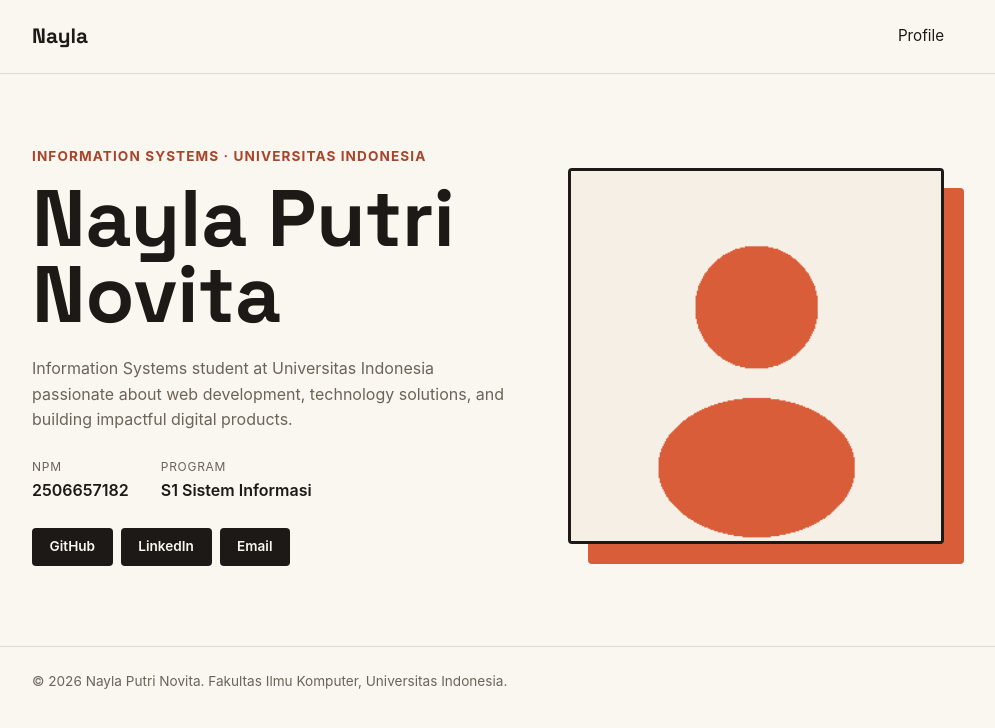
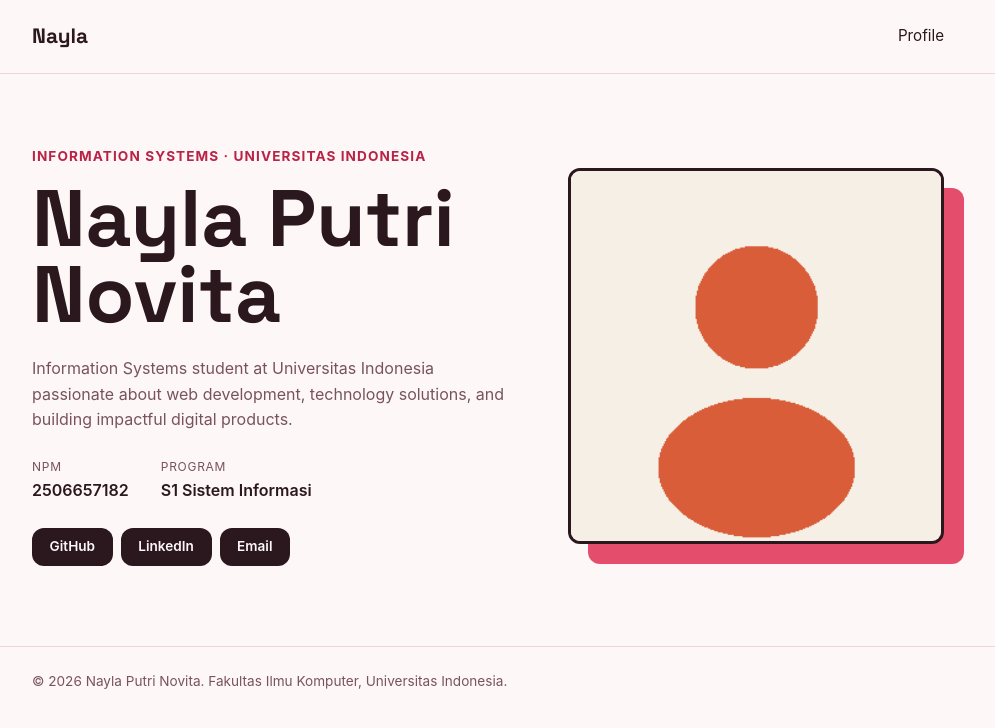
Before and after one commit to nayputnvt/myportofolio, a Django app: page / in a window 1280 px wide. Shown: the top 728 px of the page, without its empty margins (152-1147 px from the left). Run offline with Django 5.2, Linux system fonts and the light colour scheme.

Commit message:
Update CSS variables for theme colors and styles

```diff
--- a/static/css/style.css
+++ b/static/css/style.css
@@ -5,13 +5,13 @@
 }
 
 :root {
-    --ink: #1c1917;
-    --paper: #faf6f0;
-    --accent: #d95d39;
-    --accent-dark: #a8442a;
-    --line: #e3d9c9;
-    --text-muted: #6b6459;
-    --radius: 4px;
+    --ink: #2b181e;
+    --paper: #fef7f8;
+    --accent: #e54d6d;
+    --accent-dark: #b82346;
+    --line: #f4d3db;
+    --text-muted: #78535e;
+    --radius: 12px;
 }
 
 body {
```
